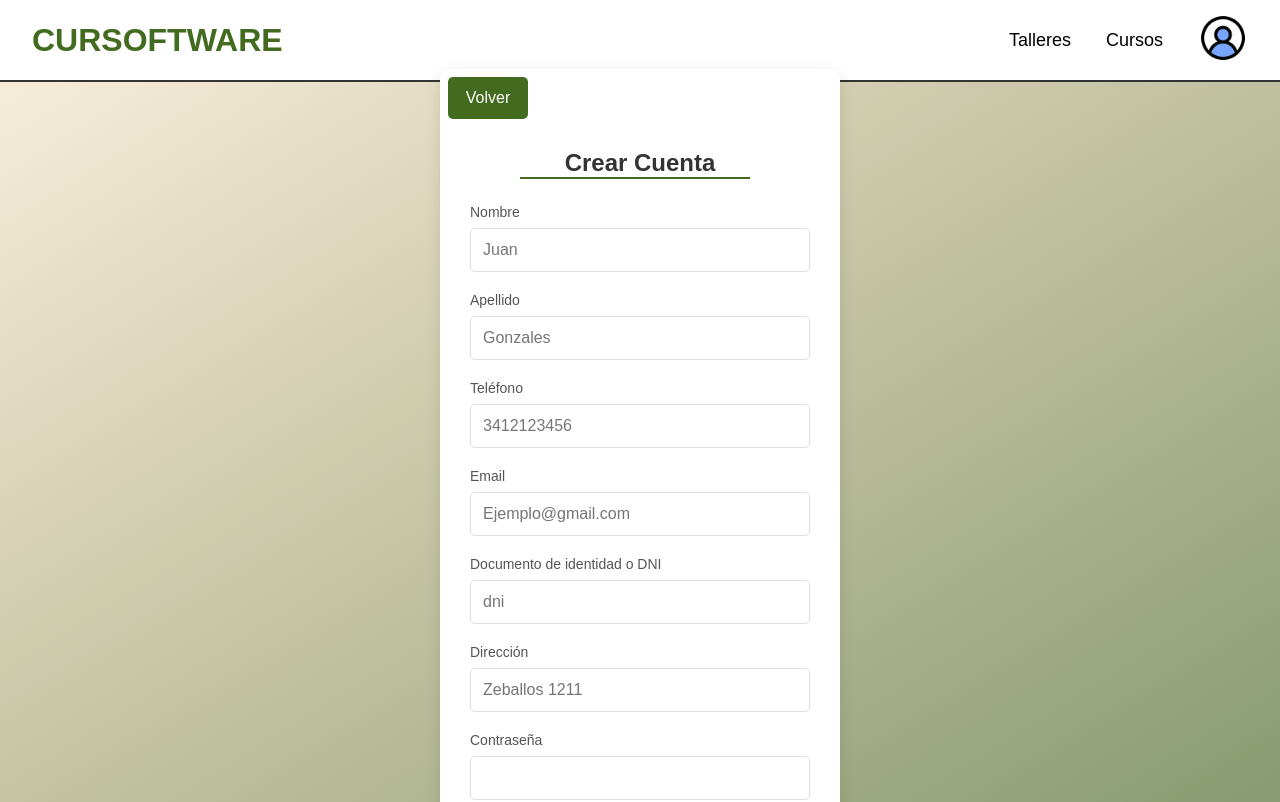
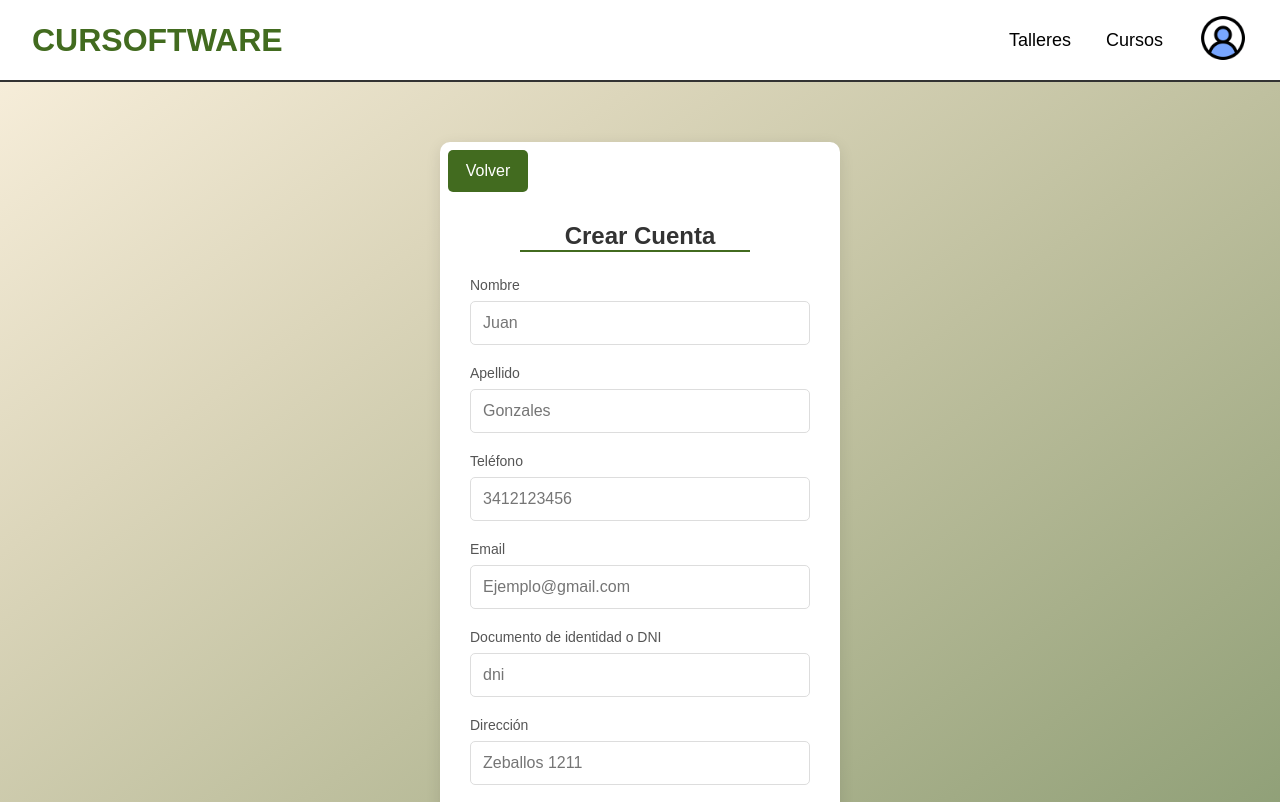
Before and after one commit to bautigr02/Frontend-Cursos, an Angular app: page /register in a window 1280 px wide. Shown: the top 802 px of the page. Built offline with nearby package versions, Linux system fonts and the light colour scheme.

Commit message:
Fix: Superposicion del formulario register fixed

```diff
--- a/src/app/register/register.component.scss
+++ b/src/app/register/register.component.scss
@@ -9,7 +9,8 @@ body {
     display: flex;
     justify-content: center;
     align-items: center;
-    height: 100vh;
+    padding-top: 60px;
+    padding-bottom: 60px;
     background-image: linear-gradient(to right bottom, #f6edd9, #dcd6bb, #bfc09f, #a1ab85, #82976d);
     border-top: 2px solid #333;
     border-bottom: 2px solid #333;
```
